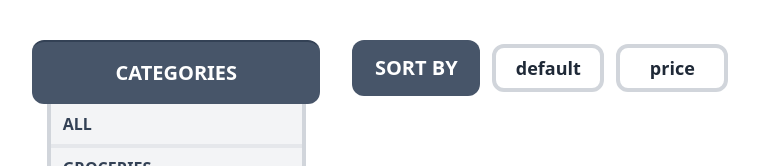
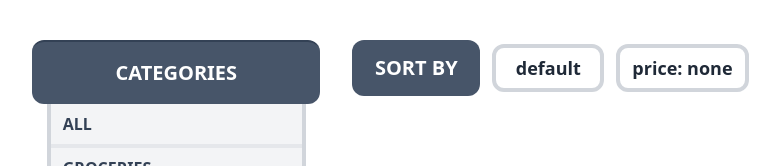
Before and after one commit to samedmurtish/projects, a React (Vite) app in the folder product-filtering-react/: page / in a window 1280 px wide. Shown: the top 166 px of the page, without its empty margins (21-801 px from the left). Built offline with nearby package versions, Linux system fonts and the light colour scheme; no server answers.

Commit message:
added funcionality on price button (now we can sort price by "ascending, descending or default")

```diff
--- a/product-filtering-react/src/App.jsx
+++ b/product-filtering-react/src/App.jsx
@@ -4,17 +4,16 @@ import LeftMenu from "./components/LeftMenu";
 import Products from "./components/Products";
 import Loading from "./components/Loading";
 import Sorting from "./components/Sorting";
-import { GiCatapult } from "react-icons/gi";
 
 export default function App() {
-  const { products, loading, error } = Data();
+  const { products, loading } = Data();
 
-  const [sortType, setSortType] = useState("default");
+  const [sortType, setSortType] = useState("none");
 
   const [category, setCategory] = useState("all");
 
   const handleSortProducts = (type) => {
-    /* console.log("sorting by " + type + ".."); */
+    console.log("sorting by " + type + "..");
     setSortType(type);
   };
 
@@ -25,7 +24,7 @@ export default function App() {
 
   return (
     <>
-      <div className="h-full mx-auto my-0 w-11/12 mt-10 select-none">
+      <div className="h-full mx-auto my-0 w-11/12 mt-10 mb-10 select-none">
         {!loading ? (
           <>
             <LeftMenu category={handleCategories} />
--- a/product-filtering-react/src/api/Data.js
+++ b/product-filtering-react/src/api/Data.js
@@ -20,10 +20,10 @@ export default function Data() {
             })
             .catch((error) => setError(error))
             .finally(() => {
-        setTimeout(() => {
+                /*         setTimeout(() => {
                   setLoading(false);
-        }, 4000);
-        //setLoading(false);
+                }, 4000); */
+                setLoading(false);
             });
         return () => {
             controller.abort();
--- a/product-filtering-react/src/components/Products.jsx
+++ b/product-filtering-react/src/components/Products.jsx
@@ -6,6 +6,8 @@ import { FaRegStar, FaStar, FaStarHalfAlt, FaHeart } from "react-icons/fa";
 export default function Products({ products, sortBy, category }) {
   // State to store products sorted by price
   const [productsByPrice, setProductsByPrice] = useState({});
+
+  console.log(sortBy);
 
   // Function to render individual product
   const product = (value, valueIndex) => {
@@ -56,10 +58,11 @@ export default function Products({ products, sortBy, category }) {
 
   // Function to sort products by the specified criteria
   const sort = (sortBy) => {
-    if (sortBy == "price")
-      return setProductsByPrice(
-        [...products].sort((a, b) => a.price - b.price)
-      ); // Sort by price in ascending order
+    if (sortBy != "none")
+      return sortBy == "ascending"
+        ? setProductsByPrice([...products].sort((a, b) => a.price - b.price))
+        : setProductsByPrice([...products].sort((a, b) => b.price - a.price));
+    // Sort by price in ascending order
   };
 
   // Use useEffect to sort products whenever sortBy or category changes
@@ -96,10 +99,10 @@ export default function Products({ products, sortBy, category }) {
   // Function to render products based on sorting and filtering criteria
   const renderProducts = () => {
     if (!Array.isArray(products)) return null;
-    if (sortBy == "price" && !Array.isArray(productsByPrice)) return null;
+    if (sortBy != "none" && !Array.isArray(productsByPrice)) return null;
 
     // If sorting by price
-    if (sortBy == "price") {
+    if (sortBy != "none") {
       return category != "all"
         ? productsByPrice
             .filter((product) => product.category == category)
--- a/product-filtering-react/src/components/Sorting.jsx
+++ b/product-filtering-react/src/components/Sorting.jsx
@@ -1,6 +1,18 @@
-import React from "react";
+import React, { useState } from "react";
 
 export default function Sorting({ sortProducts }) {
+  const [priceController, setPriceController] = useState(0);
+
+  const priceText = ["none", "ascending", "descending"];
+
+  const handlePriceText = () => {
+    setPriceController((prev) => {
+      const newValue = prev < 2 ? prev + 1 : 0;
+      sortProducts(priceText[newValue]);
+      return newValue;
+    });
+  };
+
   return (
     <div className="flex flex-row items-center gap-3">
       <div className="bg-slate-600 h-14 w-32 rounded-xl flex text-white font-semibold justify-center items-center flex-col text-xl">
@@ -8,15 +20,18 @@ export default function Sorting({ sortProducts }) {
       </div>
       <div
         className="border-gray-300 active:border-gray-400 active:bg-gray-300 hover:bg-gray-100 transition border-4 bg-white h-12 w-28 rounded-xl flex text-gray-800 font-semibold justify-center items-center flex-col text-lg cursor-pointer"
-        onClick={() => sortProducts("default")}
+        onClick={() => {
+          sortProducts("none");
+          setPriceController(0);
+        }}
       >
         default
       </div>
       <div
-        className="border-gray-300 active:border-gray-400 active:bg-gray-300 hover:bg-gray-100 transition border-4 bg-white h-12 w-28 rounded-xl flex text-gray-800 font-semibold justify-center items-center flex-col text-lg cursor-pointer"
-        onClick={() => sortProducts("price")}
+        className="border-gray-300 active:border-gray-400 active:bg-gray-300 hover:bg-gray-100 transition border-4 bg-white h-12 w-max px-3 rounded-xl flex text-gray-800 font-semibold justify-center items-center flex-col text-lg cursor-pointer"
+        onClick={() => handlePriceText()}
       >
-        price
+        price: {priceText[priceController]}
       </div>
     </div>
   );
```
Lines whose indentation alone changed are shown as unchanged.
